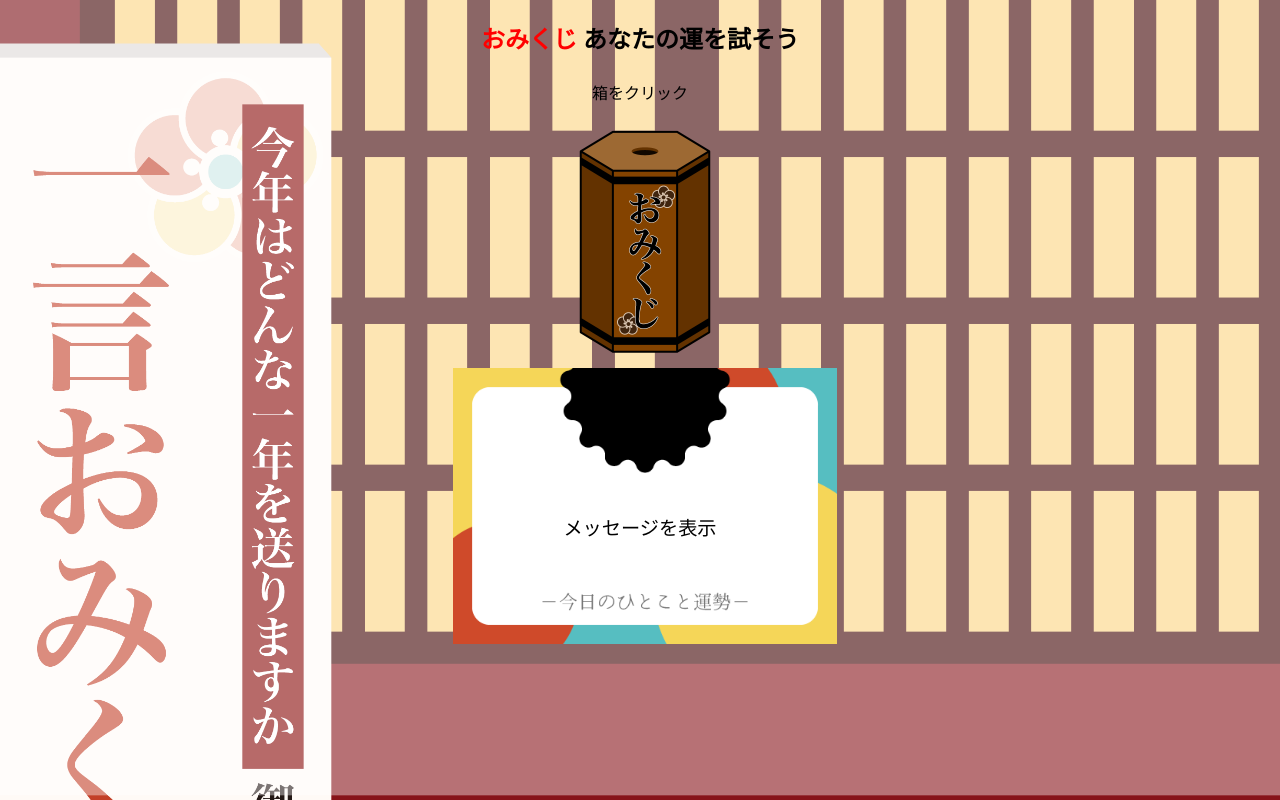
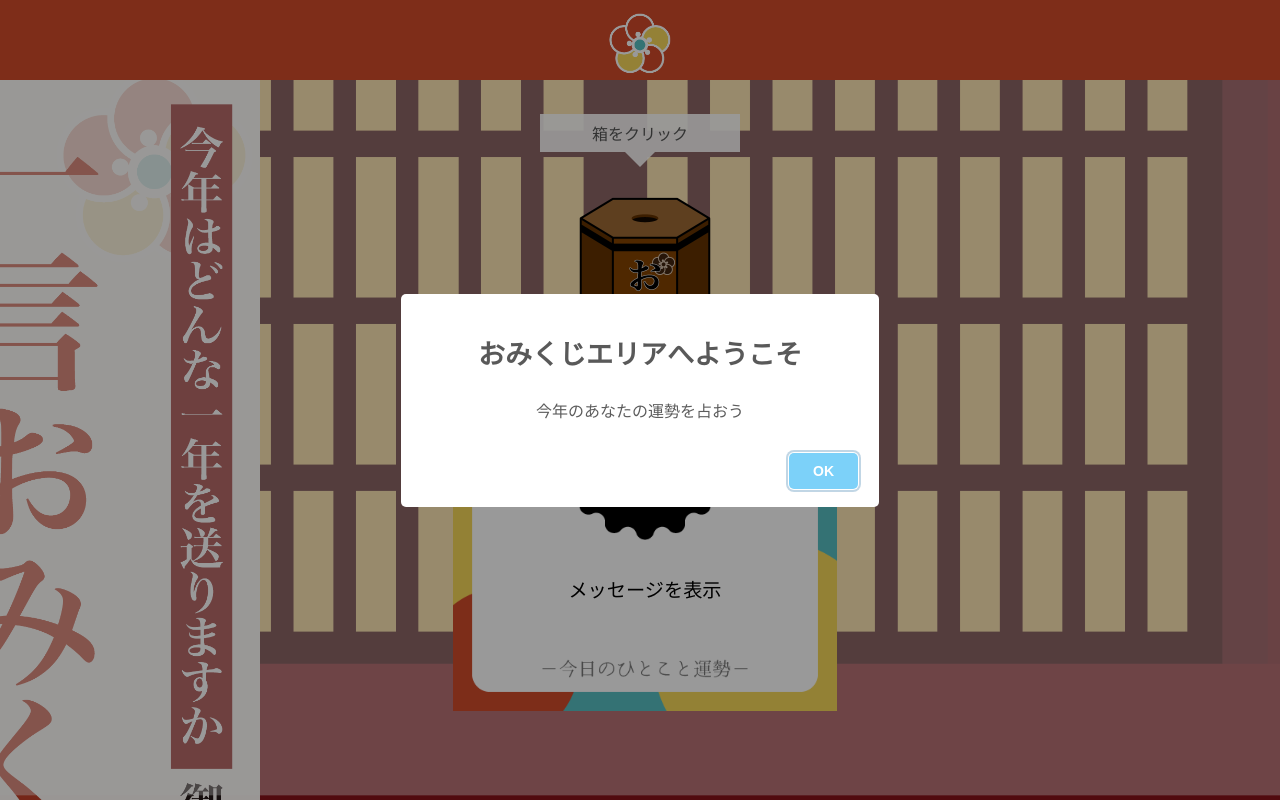
Before and after one commit to zer0Cyber/team_dev, a PHP site: page /omikuji.html in a window 1280 px wide. Run offline with PHP 8.4, Linux system fonts and the light colour scheme.

Commit message:
おみくじ機能の修正

```diff
--- a/omikuji/omikuji.css
+++ b/omikuji/omikuji.css
@@ -1,10 +1,36 @@
+* {
+  margin: 0px;
+  padding: 0px;
+}
+
 body {
   margin: 0;
   padding: 0;
+  overflow: hidden;
   background-image: url('omikuji_Image/omikuji_haikei.png');
   background-size: cover;
   background-repeat: no-repeat;
   background-attachment: fixed;
+}
+
+.header-1 {
+  position: fixed;
+  background-color: #d14a2a;
+  box-sizing: border-box;
+  width: 100%;
+  height: 10%;
+}
+
+.header-inner {
+  display: flex;
+  align-items: center;
+  justify-content: center;
+  height: 60px;
+  padding: 0 2em;
+}
+.logo-img {
+  padding-top: 30px;
+  width: 70px;
 }
 
 .container {
@@ -13,22 +39,45 @@ body {
   height: 100%;
 }
 
-p {
-  margin: 5px;
-  padding: 5px;
-}
-
-h1 {
+.container h1 {
   color: #f00;
 }
 
-span {
+.container span {
   color: #000;
 }
 
-.container p {
-  width: 30%;
-  margin: 0 auto;
+
+.ex1 {
+  position: relative;
+  display: inline-block;
+  margin: 1.5em 0;
+  padding: 7px 10px;
+  min-width: 180px;
+  max-width: 100%;
+  color: #555;
+  font-size: 16px;
+  background: rgba(255, 255, 255, 0.9);
+  ;
+}
+
+.ex1 :before {
+  content: "";
+  position: absolute;
+  top: 100%;
+  left: 50%;
+  margin-left: -15px;
+  border: 15px solid transparent;
+  border-top: 15px solid rgba(255, 255, 255, 0.9);
+}
+
+.ex1 p {
+  margin: 0;
+  padding: 0;
+}
+
+section {
+  padding: 7% 0;
 }
 
 #main {
@@ -37,14 +86,10 @@ span {
   padding: 5px;
 }
 
-#main img {
+#omikujiBox {
   width: 250px;
   height: 250px;
   margin: 0 auto;
-}
-
-#main p {
-  text-align: center;
 }
 
 .buruburu {
@@ -64,12 +109,6 @@ span {
   100% {transform:translate(0, 0)rotate(3deg);}
 }
 
-
-.daikichi {
-  font-size: 25px;
-  color: #f00;
-}
-
 #result {
   text-align: center;
   position: relative;
@@ -82,7 +121,7 @@ span {
 
 #view {
   position: absolute;
-  top: 3%;
+  top: 5%;
   right: 10%;
   width: 80%;
   color: #fff;
--- a/omikuji/omikuji.html
+++ b/omikuji/omikuji.html
@@ -3,16 +3,30 @@
 <head>
   <meta charset="UTF-8">
   <meta name="viewport" content="width=device-width, initial-scale=1.0">
-  <meta http-equiv="X-UA-Compatible" content="ie=edge">
+  <link rel="shortcut icon" href="omikuji_Image/logo.png">
   <link rel="stylesheet" href="omikuji.css">
-  <title>おみくじ</title>
+  <title>おみくじ | 神様に会おう</title>
+  <script src="https://unpkg.com/sweetalert/dist/sweetalert.min.js"></script>
+  <script src="omikuji.js"></script>
 </head>
 
 <body>
+  <header class="header-1">
+    <div class="header-inner">
+      <img class="logo-img" src="omikuji_Image/logo.png"/>
+    </div>
+  </header>
+  <div class="alert">
+    <script>
+      swal({
+          title: 'おみくじエリアへようこそ',
+          text: '今年のあなたの運勢を占おう'
+      });
+    </script>
+  </div>
   <section>
     <div class="container">
-      <h1>おみくじ <span>あなたの運を試そう</span></h1>
-      <p>箱をクリック</p>
+      <div class="ex1"><p>箱をクリック</p></div>
       <div id="main">
         <img src="omikuji_Image/omikuii.png" alt="おみくじの画像" id="omikujiBox">
         <div id="result">
@@ -23,8 +37,5 @@
       </div>
     </div>
   </section>
-  <script src="omikuji.js"></script>
-
 </body>
-
 </html>
--- a/omikuji/omikuji.js
+++ b/omikuji/omikuji.js
@@ -29,30 +29,25 @@ window.onload = function () {
     const omikuji = () => {
       let rand = Math.floor(Math.random() * 100);
 
-      if (rand <= 10) {
+      if (rand <= 80) {
         view.innerHTML = list[0];
-        view.style.color = 'red';
-        message.classList.add('daikichi');
+        view.style.color = 'white';
         message.innerHTML = daikichi[Math.floor(Math.random() * daikichi.length)];
       } else if (rand <= 25) {
         view.innerHTML = list[1];
         view.style.color = 'white';
-        message.classList.remove('daikichi');
         message.textContent = chukichi[Math.floor(Math.random() * chukichi.length)];
         } else if (rand <= 45) {
           view.innerHTML = list[2];
           view.style.color = 'white';
-          message.classList.remove('daikichi');
           message.textContent = shokichi[Math.floor(Math.random() * shokichi.length)];
         } else if (rand <= 80) {
           view.innerHTML = list[3];
           view.style.color = 'white';
-          message.classList.remove('daikichi');
           message.textContent = kichi[Math.floor(Math.random() * kichi.length)];
         } else if (rand <= 100) {
           view.innerHTML = list[4];
           view.style.color = 'white';
-          message.classList.remove('daikichi');
           message.textContent = kyo[Math.floor(Math.random() * kyo.length)];
         }
     }
```
Also changed, not shown: omikuji/omikuji_Image/logo.png (added).
